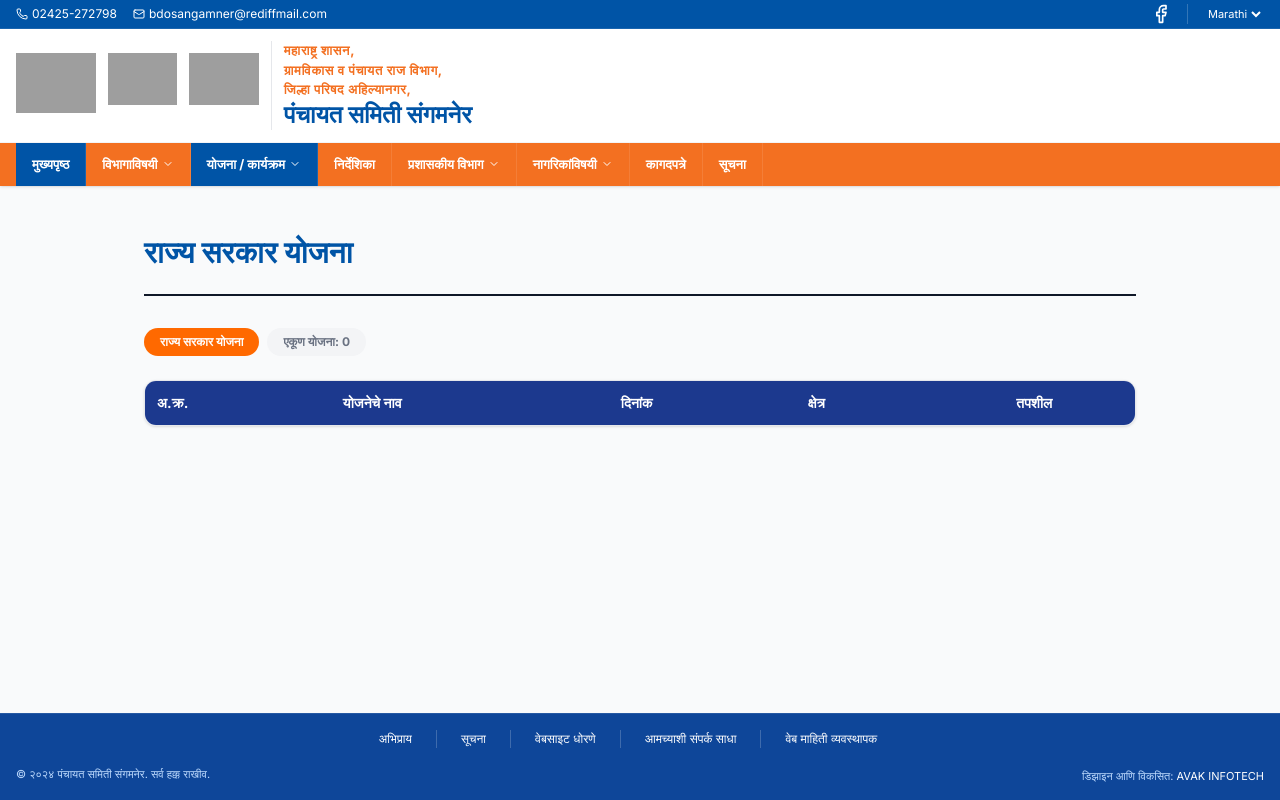
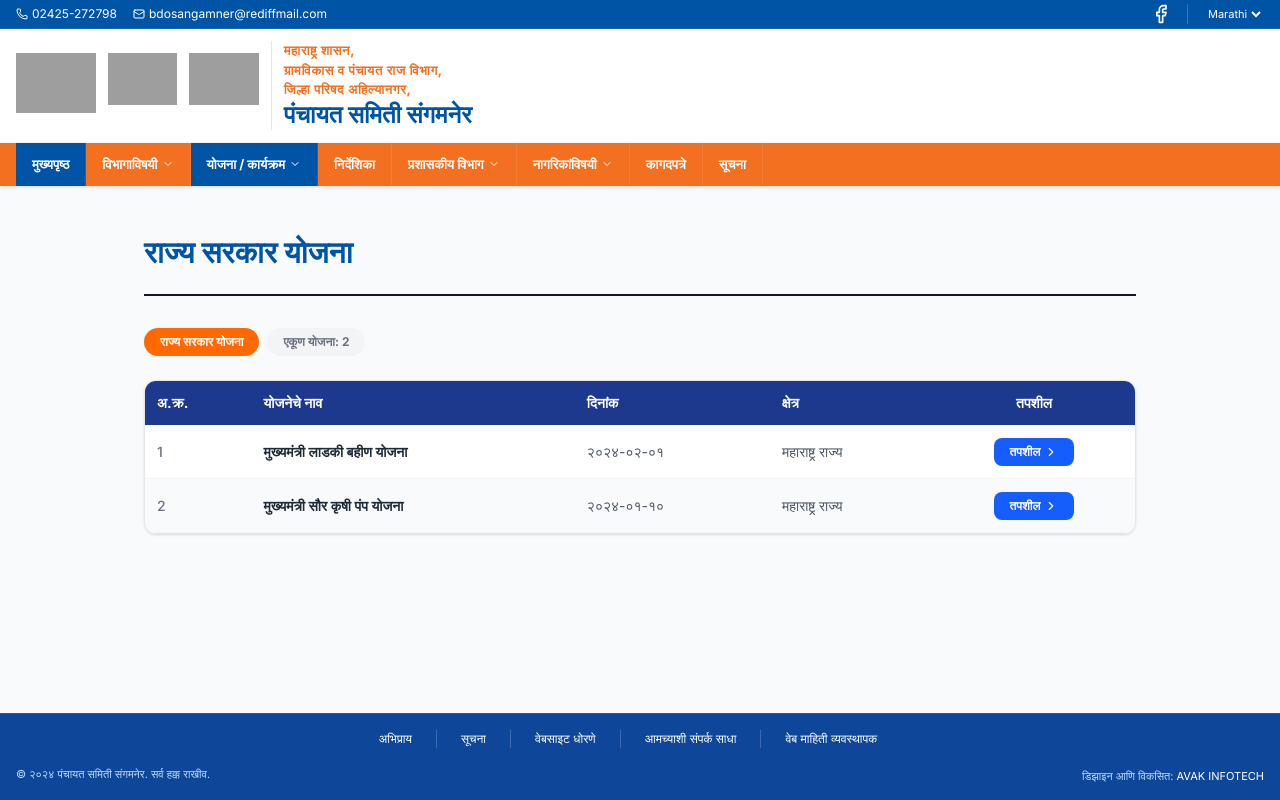
Before and after one commit to akashargade82/panchayat-samiti-sangamner, a React (Vite) app: page /schemes/state in a window 1280 px wide. Shown: the top 800 px of the page. Built offline with nearby package versions, Linux system fonts and the light colour scheme; grey boxes are pictures that could not be loaded.

Commit message:
testing changes

```diff
--- a/src/pages/Directory.tsx
+++ b/src/pages/Directory.tsx
@@ -143,7 +143,7 @@ const DEPARTMENTS: Department[] = [
       },
       {
         name: "श्री. राजेंद्र कासार",
-        designation: "(विस्तार अधिकारी) पंचायत तथा कक्ष प्रमुख स्वच्छ भारत मिशन",
+        designation: "विस्तार अधिकारी पंचायत तथा कक्ष प्रमुख(स्वच्छ भारत मिशन)",
         email: "ssasangamner@gmail.com",
         phone: "02425-272798",
       },
--- a/src/pages/Pages.tsx
+++ b/src/pages/Pages.tsx
@@ -19,12 +19,65 @@ interface Scheme {
 
 // ─── State Schemes Data ───────────────────────────────────────────────────────
 const STATE_SCHEMES: Scheme[] = [
-  // Add schemes when PDFs are available
+  {
+   id: 1,
+    name: "मुख्यमंत्री लाडकी बहीण योजना",
+    date: "२०२४-०२-०१",
+    area: "महाराष्ट्र राज्य",
+    benefit: "दरमहा ₹१५०० आर्थिक सहाय्य महिलांना थेट बँक खात्यात मिळते.",
+    howToApply: "जवळच्या ग्रामपंचायत / सेतू केंद्रात जाऊन अर्ज करावा किंवा आपले सरकार पोर्टलवर ऑनलाईन अर्ज करावा.",
+    website: "https://aaplesarkar.mahaonline.gov.in",
+    pdfFile: "LadkiBahin.pdf",
+    pdfLabel: "LadkiBahin.pdf",
+  },
+  {
+    id: 2,
+    name: "मुख्यमंत्री सौर कृषी पंप योजना",
+    date: "२०२४-०१-१०",
+    area: "महाराष्ट्र राज्य",
+    benefit: "शेतकऱ्यांना अनुदानावर सौर कृषी पंप उपलब्ध करून देणे.",
+    howToApply: "महावितरण कार्यालय किंवा आपले सरकार पोर्टलवर अर्ज करावा.",
+    website: "https://aaplesarkar.mahaonline.gov.in",
+    pdfFile: "SolarPump.pdf",
+    pdfLabel: "SolarPump.pdf",
+  },
 ];
 
 // ─── Central Schemes Data ─────────────────────────────────────────────────────
 const CENTRAL_SCHEMES: Scheme[] = [
-  // Add schemes when PDFs are available
+   {
+    id: 1,
+    name: "प्रधानमंत्री आवास योजना (ग्रामीण)",
+    date: "२०२४-०१-१५",
+    area: "संपूर्ण भारत (ग्रामीण क्षेत्र)",
+    benefit: "पक्के घर बांधण्यासाठी ₹१,२०,००० अनुदान (डोंगराळ भागासाठी ₹१,३०,०००).",
+    howToApply: "ग्रामपंचायतीत नाव नोंदणी करावी. PMAY-G यादीत नाव असल्यास ग्रामसेवकाशी संपर्क साधावा.",
+    website: "https://pmayg.nic.in",
+    pdfFile: "samiti.pdf",
+    pdfLabel: "samiti.pdf",
+  },
+  {
+    id: 2,
+    name: "स्वच्छ भारत अभियान (ग्रामीण)",
+    date: "२०२३-१२-१०",
+    area: "संपूर्ण भारत",
+    benefit: "घरगुती शौचालय बांधकामासाठी ₹१२,००० अनुदान.",
+    howToApply: "ग्रामपंचायतीत अर्ज सादर करावा. ग्रामसेवकाशी संपर्क साधावा.",
+    website: "https://swachhbharatmission.gov.in",
+    pdfFile: "SwachhBharat.pdf",
+    pdfLabel: "SwachhBharat.pdf",
+  },
+  {
+    id: 3,
+    name: "प्रधानमंत्री किसान सन्मान निधी",
+    date: "२०२४-०२-२०",
+    area: "संपूर्ण भारत",
+    benefit: "शेतकऱ्यांना वर्षाला ₹६,००० (तीन हप्त्यात) थेट बँक खात्यात.",
+    howToApply: "PM-KISAN पोर्टलवर ऑनलाईन अर्ज करावा किंवा जवळच्या CSC केंद्रात जावे.",
+    website: "https://pmkisan.gov.in",
+    pdfFile: "PMKisan.pdf",
+    pdfLabel: "PMKisan.pdf",
+  },
 ];
 
 // ─── Detail Modal ─────────────────────────────────────────────────────────────
@@ -892,6 +945,21 @@ const DOC_CATEGORIES: DocCategory[] = [
   //     },
   //   ],
   // },
+  {
+    label: "परिपत्रके / सूचना",
+    items: [
+      {
+        title: "खाते प्रमुख व विकास अधिकारी यांना प्रदान केलेले अधिकार (सन 2016 ते सन 2020 पर्यंत सुधारित)",
+        pdfFile: "Adhikar_2016_2020.pdf",
+        size: "6 MB",
+      },
+      {
+        title: "कुणबी नोंद ",
+        pdfFile: "Kumbhi_Nonan.pdf",
+        size: "2 MB",
+      }
+    ],
+  },
 ];
 
 export const Documents = () => {
@@ -933,7 +1001,7 @@ export const Documents = () => {
             >
               <div>
                 <p className="text-sm text-gray-800">{item.title}</p>
-                <p className="text-xs text-gray-400 mt-0.5">प्रवेशयोग्य आवृत्ती</p>
+                {/* <p className="text-xs text-gray-400 mt-0.5">प्रवेशयोग्य आवृत्ती</p> */}
               </div>
               <span className="text-sm text-gray-600 px-6 whitespace-nowrap">
                 {item.date ?? '—'}
@@ -1141,7 +1209,7 @@ interface PolicySection {
 const POLICY_SECTIONS: PolicySection[] = [
   {
     title: "वापरण्याच्या अटी",
-    content: "संकेतस्थळावरील माहितीचे प्रकाशन व व्यवस्थापन जिल्हा परिषद अहिल्यानगर यांच्या मार्फत केले जाते. संकेतस्थळावरील मजकुराच्या सत्यतेबाबत सर्वतोपरी खबरदारी घेतली गेली असली, तरी हा मजकूर कोणत्याही कायदेशीर कारणासाठी पुरावा म्हणून वापरता येणार नाही. या संकेतस्थळाचा वापर करीत असताना कोणत्याही प्रकारचा खर्च, तोटा, दुष्पपरिणाम अथवा हानी झाल्यास त्यासाठी जिल्हा परिषद अहिल्यानगर जिल्हा प्रशासन व राष्ट्रीय सूचना विज्ञान केंद्र, जिल्हा परिषद अहिल्यानगर जबाबदार राहणार नाही. या संकेतस्थळावर समाविष्ट असलेल्या इतर संकेतस्थळाच्या लिंक्स फक्त नागरिकांच्या सोयीसाठी दिल्या आहेत. आम्ही नेहमी अशा लिंक केलेल्या पृष्ठांच्या उपलब्धतेची हमी देत नाही. भारतीय कायद्यानुसार या अटी आणि नियमांचे नियंत्रण केले जाईल. या अटी आणि नियमासंदर्भातील कोणत्याही प्रकारचा वाद जिल्हा न्यायालय अहिल्यानगर क्षेत्रात राहील।"
+    content: "संकेतस्थळावरील माहितीचे प्रकाशन व व्यवस्थापन पंचायत समिती संगमनेर यांच्या मार्फत केले जाते. संकेतस्थळावरील मजकुराच्या सत्यतेबाबत सर्वतोपरी खबरदारी घेतली गेली असली, तरी हा मजकूर कोणत्याही कायदेशीर कारणासाठी पुरावा म्हणून वापरता येणार नाही. या संकेतस्थळाचा वापर करीत असताना कोणत्याही प्रकारचा खर्च, तोटा, दुष्पपरिणाम अथवा हानी झाल्यास त्यासाठी पंचायत समिती संगमनेर जिल्हा प्रशासन व राष्ट्रीय सूचना विज्ञान केंद्र, पंचायत समिती संगमनेर जबाबदार राहणार नाही. या संकेतस्थळावर समाविष्ट असलेल्या इतर संकेतस्थळाच्या लिंक्स फक्त नागरिकांच्या सोयीसाठी दिल्या आहेत. आम्ही नेहमी अशा लिंक केलेल्या पृष्ठांच्या उपलब्धतेची हमी देत नाही. भारतीय कायद्यानुसार या अटी आणि नियमांचे नियंत्रण केले जाईल. या অटी আणि নியமাসಂದರ್ಭಾತ್ ಕೋಣತ್ಯಾಹೀ ಪ್ರಕಾರಚ ವಾದ ಜಿಲ್ಹಾ ನ್ಯಾಯಾಲಯ ಅಹಿಲ್ಯಾನಗರ ಕ್ಷೇತ್ರಾತ್ ರಾಹೀಲ್।"
   },
   {
     title: "कॉपीराइट धोरण",
@@ -1157,7 +1225,7 @@ const POLICY_SECTIONS: PolicySection[] = [
   },
   {
     title: "आर्किव्हल धोरण",
-    content: "जिल्हा परिषद अहिल्यानगर च्या संकेतस्थळावर प्रकाशित करण्यात येणारी माहिती ही जिल्हा परिषद अहिल्यानगर विभागाची सामान्य व स्थायी स्वरूपाची असून, प्रकाशित झालेल्या माहितीसाठी कोणताही कालबद्ध मर्यादा ठरवलेली नसते. त्यामुळे ही माहिती सतत संकेतस्थळावर उपलब्ध राहते. मात्र, 'कार्यक्रम', 'निविदा', 'भरती' आणि 'जाहिराती' या विभागांत प्रसिद्ध होणारी सामग्री ही कालबद्ध स्वरूपाची असते. प्रत्येक पर्यायासाठी निश्चित समाप्ती दिनांक दिलेला असतो, आणि त्या दिनांकानंतर संबंधित सामग्री आपोआप ऑनलाईन संग्रहित भागात जाते।"
+    content: "पंचायत समिती संगमनेर च्या संकेतस्थळावर प्रकाशित करण्यात येणारी माहिती ही पंचायत समिती संगमनेर विभागाची सामान्य व स्थायी स्वरूपाची असून, प्रकाशित झालेल्या माहितीसाठी कोणताही कालबद्ध मर्यादा ठरवलेली नसते. त्यामुळे ही माहिती सतत संकेतस्थळावर उपलब्ध राहते."
   }
 ];
 
```
